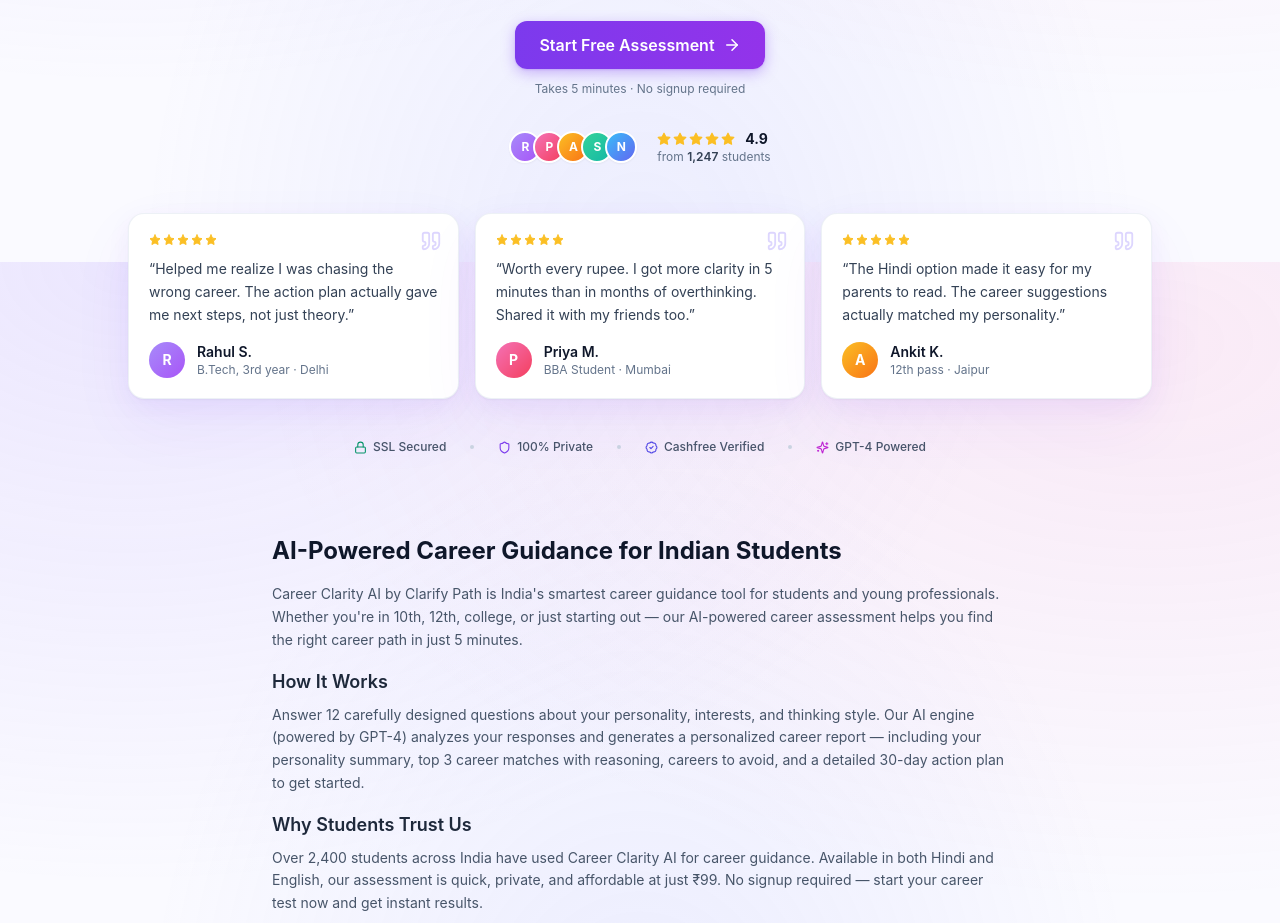
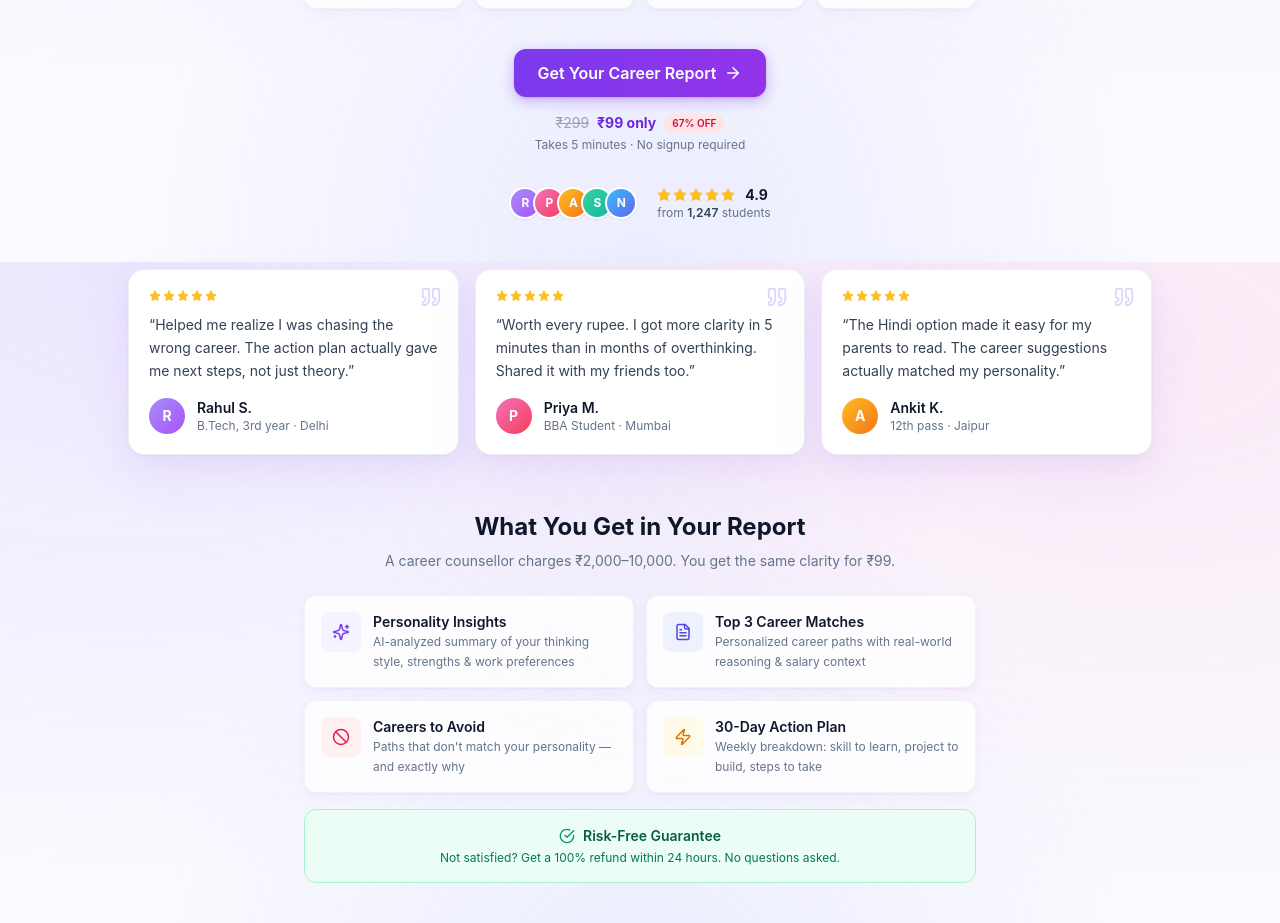
Before and after one commit to imdivyanshu2003/carrer-clarity-ai, a Next.js app: page / in a window 1280 px wide. Shown: the part 538-1461 px from the top of the page. Built offline with nearby package versions, Linux system fonts and the light colour scheme.

Commit message:
Conversion optimization: price anchoring 299->99, risk-free guarantee, report preview section, upgraded positioning

```diff
--- a/src/app/page.tsx
+++ b/src/app/page.tsx
@@ -3,7 +3,7 @@
 import { useState } from "react";
 import { useRouter } from "next/navigation";
 import { AnimatePresence, motion } from "framer-motion";
-import { Sparkles, ArrowRight, Clock, Brain, Target, Shield, X, Star, Quote, Lock, BadgeCheck } from "lucide-react";
+import { Sparkles, ArrowRight, Clock, Brain, Target, Shield, X, Star, Quote, Lock, BadgeCheck, FileText, Zap, Ban, CheckCircle } from "lucide-react";
 import Image from "next/image";
 import LanguageSelector from "@/components/LanguageSelector";
 import DisclaimerModal from "@/components/DisclaimerModal";
@@ -54,12 +54,12 @@ export default function LandingPage() {
           className="mb-8"
         >
           <h1 className="text-5xl md:text-7xl font-extrabold leading-[1.05] tracking-tight mb-5">
-            <span className="gradient-text">Career Clarity</span>
+            <span className="gradient-text">Clear Career Direction</span>
             <br />
-            <span className="text-slate-900">in 5 minutes.</span>
+            <span className="text-slate-900">in 5 Minutes.</span>
           </h1>
           <p className="text-base md:text-lg text-slate-600 max-w-lg mx-auto leading-relaxed">
-            Answer 12 smart questions. Get a personalized career direction with a 30-day action plan — powered by AI.
+            Stop guessing. Answer 12 smart questions and get your personalized career report — with top career matches, personality insights &amp; a 30-day action plan.
           </p>
         </motion.div>
 
@@ -103,12 +103,19 @@ export default function LandingPage() {
             onClick={() => setShowLanguageModal(true)}
             className="btn-primary text-base px-8 py-4"
           >
-            Start Free Assessment
+            Get Your Career Report
             <ArrowRight size={18} />
           </motion.button>
-          <p className="text-xs text-slate-500">
-            Takes 5 minutes &middot; No signup required
-          </p>
+          <div className="flex flex-col items-center gap-1 mt-1">
+            <div className="flex items-center gap-2">
+              <span className="text-sm text-slate-400 line-through">&#8377;299</span>
+              <span className="text-sm font-bold text-violet-700">&#8377;99 only</span>
+              <span className="text-[10px] font-semibold bg-rose-100 text-rose-700 px-2 py-0.5 rounded-full">67% OFF</span>
+            </div>
+            <p className="text-xs text-slate-500">
+              Takes 5 minutes &middot; No signup required
+            </p>
+          </div>
         </motion.div>
 
         {/* Social proof — avatars + rating */}
@@ -199,6 +206,48 @@ export default function LandingPage() {
               </div>
             </div>
           ))}
+        </motion.div>
+
+        {/* What You Get — Report Preview */}
+        <motion.div
+          initial={{ opacity: 0, y: 20 }}
+          animate={{ opacity: 1, y: 0 }}
+          transition={{ duration: 0.6, delay: 0.65 }}
+          className="mt-14 max-w-2xl mx-auto"
+        >
+          <h2 className="text-xl md:text-2xl font-bold text-slate-900 mb-2 text-center">
+            What You Get in Your Report
+          </h2>
+          <p className="text-sm text-slate-500 mb-6 text-center">
+            A career counsellor charges &#8377;2,000&ndash;10,000. You get the same clarity for &#8377;99.
+          </p>
+          <div className="grid grid-cols-1 sm:grid-cols-2 gap-3">
+            {[
+              { icon: Sparkles, title: "Personality Insights", desc: "AI-analyzed summary of your thinking style, strengths & work preferences", color: "text-violet-600", bg: "bg-violet-50" },
+              { icon: FileText, title: "Top 3 Career Matches", desc: "Personalized career paths with real-world reasoning & salary context", color: "text-indigo-600", bg: "bg-indigo-50" },
+              { icon: Ban, title: "Careers to Avoid", desc: "Paths that don't match your personality — and exactly why", color: "text-rose-600", bg: "bg-rose-50" },
+              { icon: Zap, title: "30-Day Action Plan", desc: "Weekly breakdown: skill to learn, project to build, steps to take", color: "text-amber-600", bg: "bg-amber-50" },
+            ].map((item, i) => (
+              <div key={i} className="soft-card p-4 flex items-start gap-3 text-left">
+                <div className={`w-10 h-10 rounded-lg ${item.bg} flex items-center justify-center shrink-0`}>
+                  <item.icon size={18} className={item.color} />
+                </div>
+                <div>
+                  <div className="text-sm font-semibold text-slate-900">{item.title}</div>
+                  <div className="text-xs text-slate-500 leading-relaxed">{item.desc}</div>
+                </div>
+              </div>
+            ))}
+          </div>
+          <div className="mt-4 p-4 rounded-xl bg-emerald-50 border border-emerald-200 text-center">
+            <div className="flex items-center justify-center gap-2 mb-1">
+              <CheckCircle size={16} className="text-emerald-600" />
+              <span className="text-sm font-semibold text-emerald-800">Risk-Free Guarantee</span>
+            </div>
+            <p className="text-xs text-emerald-700">
+              Not satisfied? Get a 100% refund within 24 hours. No questions asked.
+            </p>
+          </div>
         </motion.div>
 
         {/* Trust badges row */}
--- a/src/app/payment/page.tsx
+++ b/src/app/payment/page.tsx
@@ -155,7 +155,10 @@ export default function PaymentPage() {
     action: "30-Day Action Plan",
     unlock: "Report Unlock करें",
     price: "₹99 में",
+    originalPrice: "₹299",
+    discount: "67% OFF",
     secure: "Secure payment via Cashfree",
+    riskFree: "संतुष्ट नहीं? 24 घंटे में 100% refund",
     disclaimer: "AI-based suggestions — professional counseling की जगह नहीं",
     emailLabel: "आपकी Email ID",
     emailPlaceholder: "जैसे: name@gmail.com",
@@ -170,7 +173,10 @@ export default function PaymentPage() {
     action: "30-Day Action Plan",
     unlock: "Unlock Your Report",
     price: "for ₹99",
+    originalPrice: "₹299",
+    discount: "67% OFF",
     secure: "Secure payment via Cashfree",
+    riskFree: "Not satisfied? 100% refund within 24 hours",
     disclaimer: "AI-based suggestions — not a substitute for professional counseling",
     emailLabel: "Your Email ID",
     emailPlaceholder: "e.g. name@gmail.com",
@@ -276,8 +282,11 @@ export default function PaymentPage() {
                 Processing...
               </span>
             ) : (
-              <span>
-                {t.unlock} — {t.price}
+              <span className="flex items-center justify-center gap-2">
+                {t.unlock} —
+                <span className="line-through text-white/50 text-sm">{t.originalPrice}</span>
+                <span>{t.price}</span>
+                <span className="text-[10px] font-bold bg-white/20 px-1.5 py-0.5 rounded-full">{t.discount}</span>
               </span>
             )}
           </motion.button>
@@ -286,6 +295,9 @@ export default function PaymentPage() {
             <Shield size={12} />
             <span>{t.secure}</span>
           </div>
+          <p className="text-xs text-emerald-600 font-medium text-center mt-2">
+            {t.riskFree}
+          </p>
 
           {/* Payment methods */}
           <div className="mt-5 pt-5 border-t border-slate-100">
--- a/src/app/pricing/page.tsx
+++ b/src/app/pricing/page.tsx
@@ -80,14 +80,20 @@ export default function PricingPage() {
 
             {/* Price */}
             <div className="flex items-baseline gap-2 mb-6 pb-6 border-b border-slate-100">
+              <span className="text-lg text-slate-400 line-through font-semibold">
+                &#8377;299
+              </span>
               <span className="text-5xl md:text-6xl font-extrabold text-slate-900">
                 &#8377;99
               </span>
               <span className="text-lg font-semibold text-slate-500">INR</span>
-              <span className="text-sm text-slate-500 ml-2">
-                /one-time &middot; incl. taxes
+              <span className="text-[10px] font-bold bg-rose-100 text-rose-700 px-2.5 py-1 rounded-full">
+                67% OFF
               </span>
             </div>
+            <p className="text-xs text-slate-500 -mt-4 mb-6">
+              One-time payment &middot; No subscription &middot; Incl. taxes
+            </p>
 
             {/* Features */}
             <div className="space-y-3 mb-8">
```
